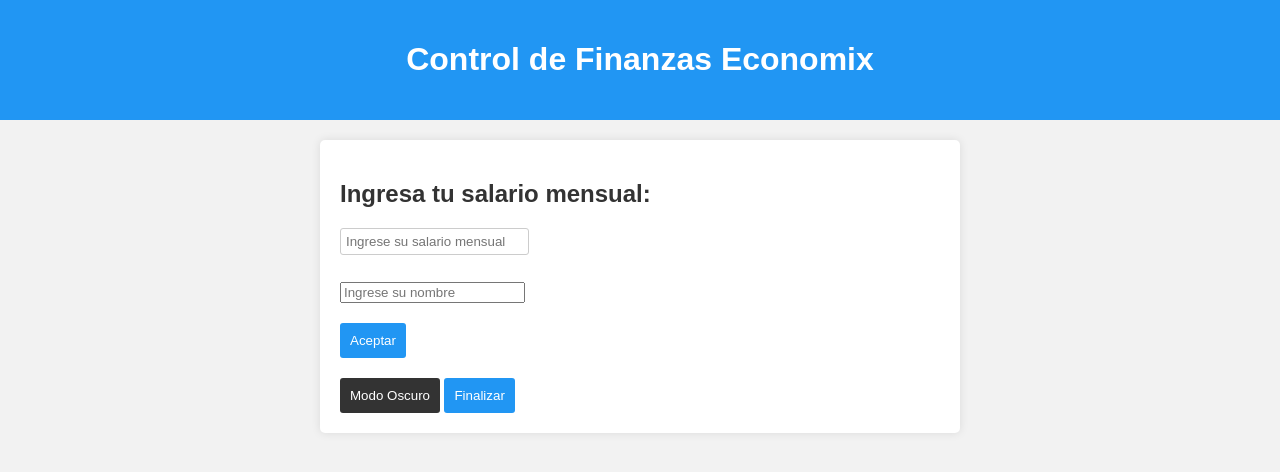
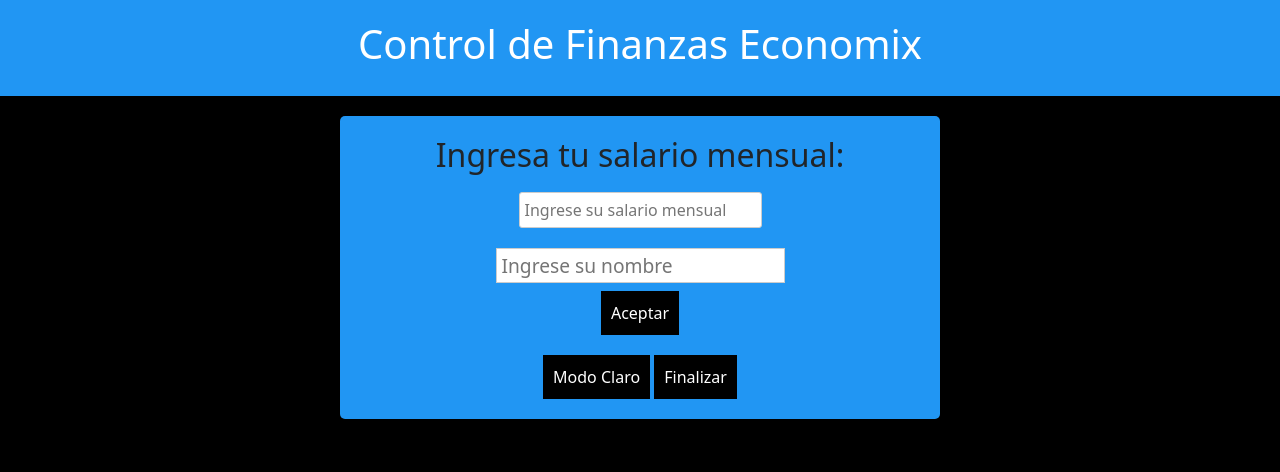
Before and after one commit to Ferdeveloperr/controlFinanzasEconomix, a plain HTML site: page index.html in a window 1280 px wide. Both pictures are taken after a click on the button "Modo Oscuro". Drawn offline with nearby package versions, Linux system fonts and the light colour scheme.

Commit message:
se agrega evento dark mode y se guarda en localStorage

```diff
--- /dev/null
+++ b/darkmode.js
@@ -0,0 +1,22 @@
+let btnToggle = document.getElementById("btnToggle")
+console.log(btnToggle)
+
+
+// APLICACION DE STORAGE PARA SETEAR CONFIGURACIONES
+
+if(localStorage.getItem("ModoOscuro") == "true"){
+    document.body.classList.toggle("darkMode")
+    btnToggle.innerText = "Modo Claro"
+}
+
+btnToggle.addEventListener("click", () => {
+    document.body.classList.toggle("darkMode")
+    if(btnToggle.innerText == "Modo Oscuro"){
+        btnToggle.innerText = "Modo Claro"
+        localStorage.setItem("ModoOscuro", true )
+
+    }else if(btnToggle.innerText == "Modo Claro"){
+        btnToggle.innerText = "Modo Oscuro"
+        localStorage.setItem("ModoOscuro", false )
+    }
+})
--- a/index.html
+++ b/index.html
@@ -4,6 +4,7 @@
     <meta charset="UTF-8">
     <meta name="viewport" content="width=device-width, initial-scale=1.0">
     <link rel="stylesheet" href="styles.css">
+    <link rel="stylesheet" href="https://cdn.jsdelivr.net/npm/bootstrap/dist/css/bootstrap.min.css">
     <title>Control de Finanzas Economix</title>
 </head>
 <body>
@@ -72,10 +73,14 @@
 
         <!-- botones -->
 
-        <button id="dark-mode-toggle">Modo Oscuro</button>
+        <button id="btnToggle">Modo Oscuro</button>
         <button type="submit" id="finalizar-btn">Finalizar</button>
     </main>
 
+
+
     <script src="main.js"></script>
+    <script src="darkmode.js"></script>
+    <script src="https://cdn.jsdelivr.net/npm/bootstrap/dist/js/bootstrap.bundle.min.js"></script>
 </body>
 </html>
--- a/styles.css
+++ b/styles.css
@@ -23,12 +23,14 @@ main {
     max-width: 600px;
     margin: 0 auto;
     padding: 20px;
-    background-color: white;
+    background-color: #2196F3;
     border-radius: 5px;
     box-shadow: 0 0 10px rgba(0, 0, 0, 0.1); /* Sombra suave */
+    text-align: center;
 }
 
 form {
+
     display: flex;
     flex-direction: column;
     gap: 10px;
@@ -42,37 +44,58 @@ input[type="number"] {
     padding: 5px;
     border: 1px solid #ccc;
     border-radius: 3px;
+    margin-bottom: 10px;
+    margin-top: 10px;
 }
+
+input[type="text"] {
+
+    margin-top: 10px;
+    padding: 5px;
+    border: 1px solid #ccc
+
+}
+
+#nombreUsuario {
+    font-size: 60%;
+    border: 1px solid #ccc
+
+}
+
+
 
 button {
     padding: 10px;
-    background-color: #2196F3; /* Color de fondo azul */
+    background-color: black; /* Color de fondo azul */
     color: white;
     border: none;
     border-radius: 3px;
     cursor: pointer;
 }
 
+
+
+
+
+
 #resultado {
+    margin: 10px;
     font-weight: bold;
     display: flex;
     text-align: center;
     font-size: 20px;
-    color: #2196F3;
+    color: black;
 }
 
-#dark-mode-toggle {
-    background-color: #333; /* Color de fondo gris oscuro */
-    color: white;
-    border: none;
-    border-radius: 3px;
-    padding: 10px;
-    cursor: pointer;
-    margin-top: 20px;
+
+/* Estilos para el modo oscuro */
+.darkMode {
+    background-color: black; /* Fondo gris oscuro */
+
 }
 
-/* Estilos para el modo oscuro */
-.dark-mode {
-    background-color: #333; /* Fondo gris oscuro */
-    color: white;
+/* Estilos para formulario*/
+
+#formulario {
+    margin-bottom: 5px;
 }
```
Also changed, not shown: main.js (line endings or trailing spaces).
